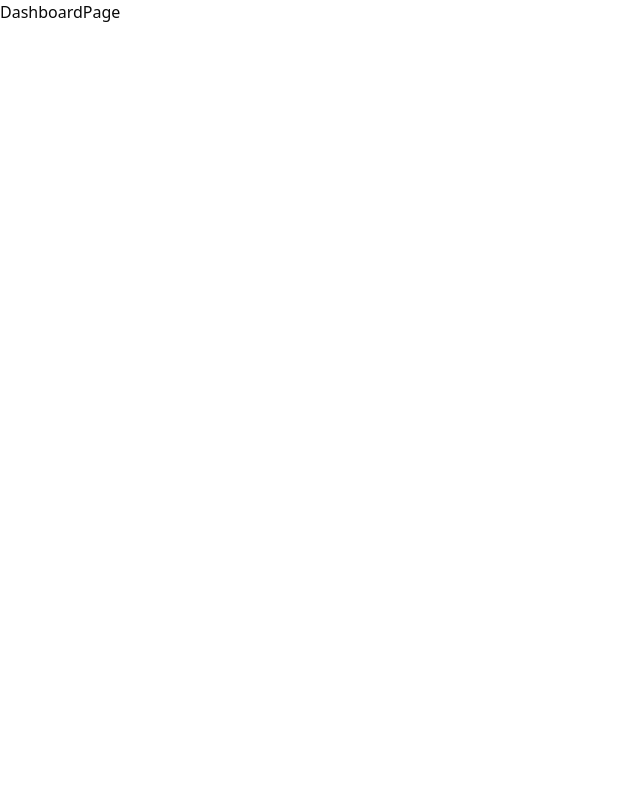
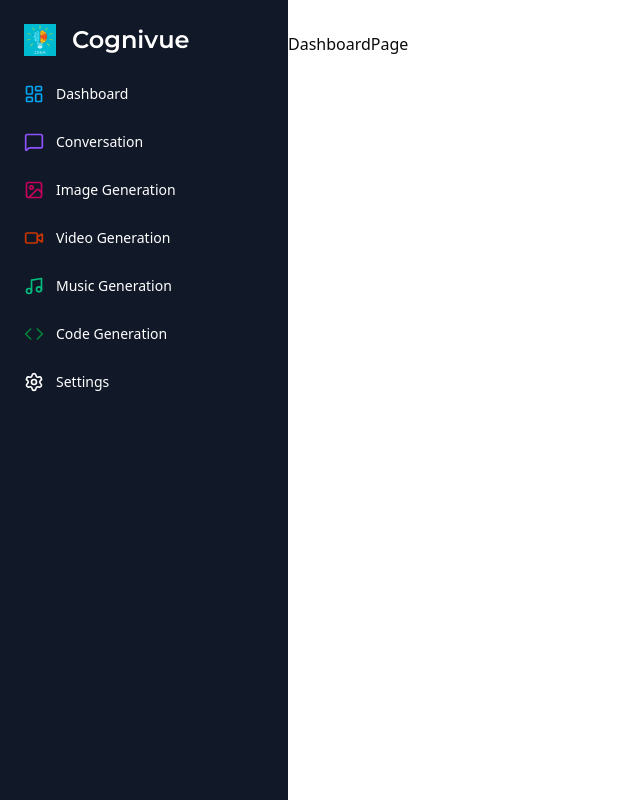
Before and after one commit to shmuye/AI-Saas, a Next.js app: page /dashboard in a window 1280 px wide. Shown: the whole page, without its empty margins (0-640 px from the left). Built offline with nearby package versions, Linux system fonts and the light colour scheme.

Commit message:
implement dashboard

```diff
--- a/app/(dashboard)/(routes)/dashboard/page.tsx
+++ b/app/(dashboard)/(routes)/dashboard/page.tsx
@@ -1,10 +1,7 @@
-
-import { UserButton } from "@clerk/nextjs"
 const DashboardPage = () => {
   return (
     <div>
         DashboardPage
-        <UserButton afterSwitchSessionUrl="/"/>
     </div>
   )
 }
--- /dev/null
+++ b/app/(dashboard)/layout.tsx
@@ -0,0 +1,21 @@
+import Navbar from '@/components/Navbar'
+import Sidebar from '@/components/Sidebar'
+import React from 'react'
+
+const DashboardLayout = ({
+    children
+} : { children: React.ReactNode}) => {
+  return (
+    <div className='h-full relative'>
+        <div className='hidden md:flex md:w-72 md:flex-col md:fixed md:inset-y-0 z-[80] bg-gray-900'>
+            <Sidebar />
+        </div>
+        <main className='md:pl-72'>
+             <Navbar />
+             {children}
+        </main>
+    </div>
+  )
+}
+
+export default DashboardLayout
--- /dev/null
+++ b/components/Navbar.tsx
@@ -0,0 +1,17 @@
+import { Button } from "@/components/ui/button"
+import { Menu } from "lucide-react"
+import { UserButton } from "@clerk/nextjs"
+const Navbar = () => {
+  return (
+    <div className="flex items-center p-4">
+       <Button variant="ghost" size="icon" className="md:hidden">
+          <Menu />
+       </Button>
+       <div className="flex  w-full justify-end">
+           <UserButton afterSwitchSessionUrl="/" />
+       </div>
+    </div>
+  )
+}
+
+export default Navbar
--- /dev/null
+++ b/components/Sidebar.tsx
@@ -0,0 +1,115 @@
+"use client"
+
+import Link from "next/link"
+import Image from "next/image"
+import { Montserrat } from "next/font/google"
+import { cn } from "@/lib/utils"
+import {
+    LayoutDashboard,
+    ImageIcon,
+    MessageSquare,
+    VideoIcon,
+    Music,
+    Code,
+    Settings
+} from "lucide-react"
+
+const montserrate = Montserrat({
+    weight: "600",
+    subsets: ['latin']
+})
+
+const routes = [
+    {
+        label: "Dashboard",
+        icon: LayoutDashboard,
+        href: '/dashboard',
+        color: 'text-sky-500',
+    },
+    {
+        label: "Conversation",
+        icon: MessageSquare,
+        href: '/conversation',
+        color: 'text-violet-500',
+    },
+    {
+        label: "Image Generation",
+        icon: ImageIcon,
+        href: '/image',
+        color: 'text-pink-700',
+    },
+    {
+        label: "Video Generation",
+        icon: VideoIcon,
+        href: '/video',
+        color: 'text-orange-700',
+    },
+    {
+        label: "Music Generation",
+        icon: Music,
+        href: '/music',
+        color: 'text-emerald-500',
+    },
+    {
+        label: "Code Generation",
+        icon: Code,
+        href: '/code',
+        color: 'text-green-700',
+    },
+    {
+        label: "Settings",
+        icon: Settings,
+        href: '/settings',
+
+    }
+]
+
+const Sidebar = () => {
+  return (
+    <div className="flex flex-col py-4 space-y-4 h-full bg-[#111827] text-white">
+        <div className="px-3 py-2 flex-1">
+             <Link
+                href="/dashboard"
+                className="pl-3 flex items-center mb-4"
+                >
+                <div className="w-8 h-8 relative mr-4 rounded-full">
+                    <Image
+                        fill
+                        alt="logo"
+                        src="/logo.jpg"
+                     />
+                </div>
+
+                <h1 className={cn("text-2xl font-bold", montserrate.className)}>Cognivue</h1>
+             </Link>
+             <div className="space-y-1">
+                 {
+                    routes.map(route => (
+
+
+                        <Link
+                          key={route.href}
+                          href={route.href}
+                          className="text-sm group flex p-3 w-full justify-start
+                          font-medium cursor-pointer hover:text-white hover:bg-white/10 rounded-lg transition"
+                        >
+                              <div className="flex items-center flex-1">
+                                    <route.icon
+                                       className={cn("w-5 h-5 mr-3", route.color)}
+                                    />
+                                 {route.label}
+                              </div>
+
+                        </Link>
+
+
+
+                    ))
+                 }
+             </div>
+        </div>
+    </div>
+  )
+}
+
+export default Sidebar
```
Also changed, not shown: public/logo.jpg (added).
